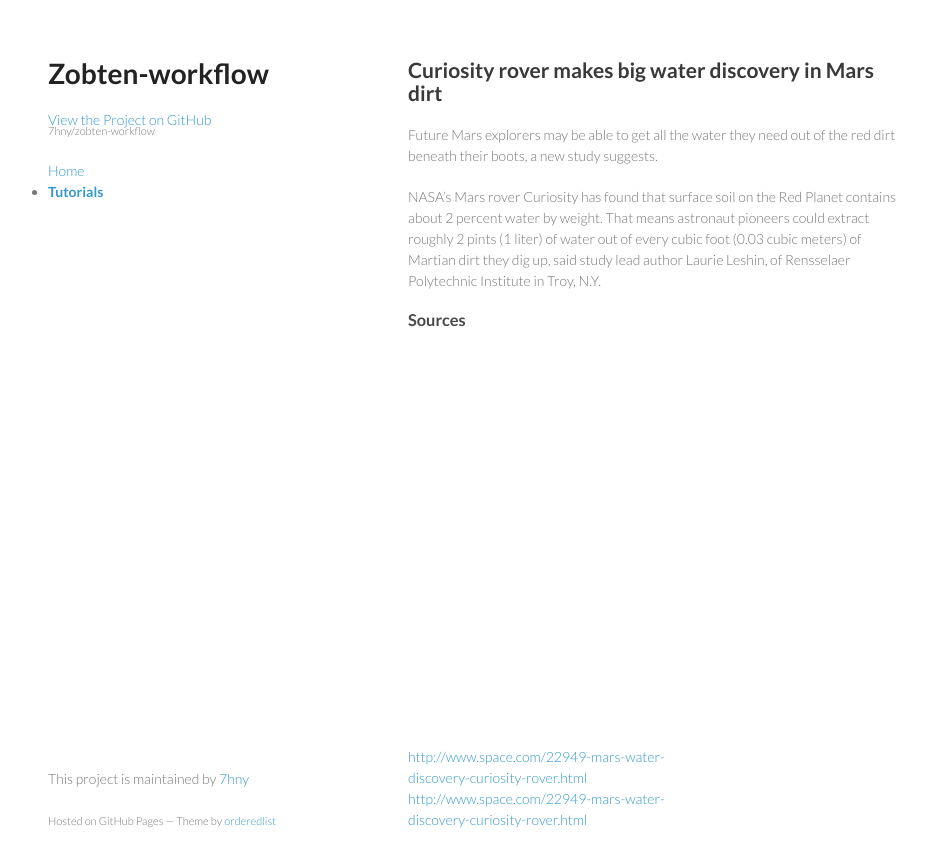
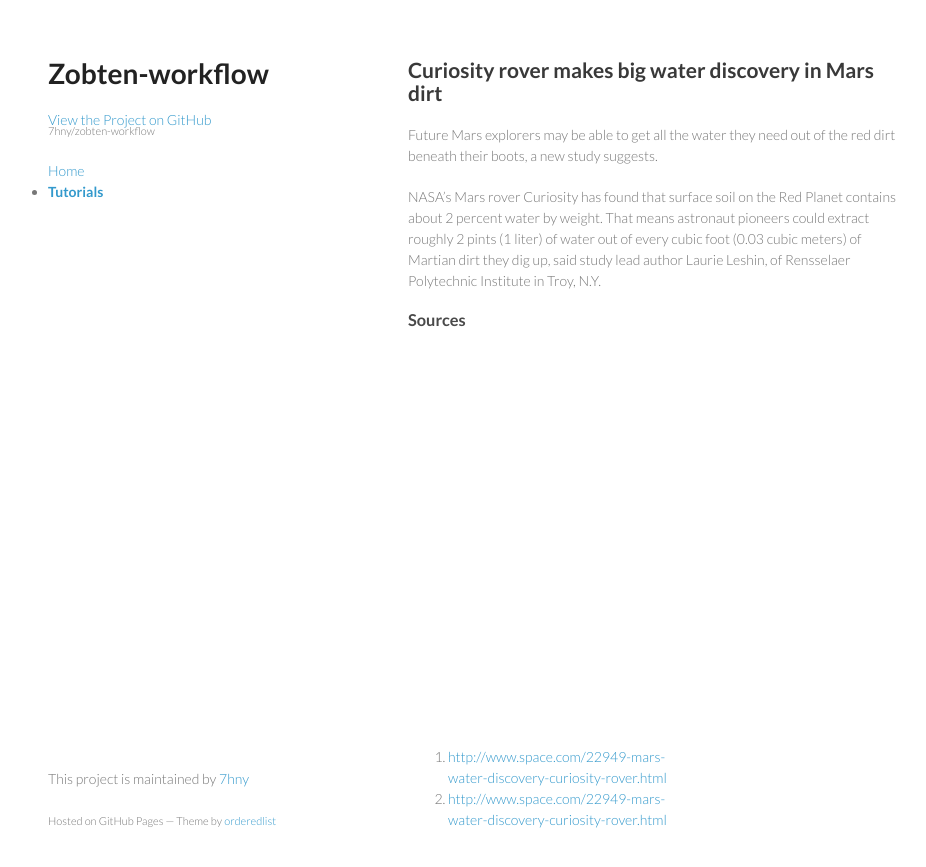
Before and after one commit to 7hny/zobten-workflow, a Jekyll site: the page built from _posts/tutorials/2013-09-26-water-in-martian-dirt.md, in a window 1280 px wide. Shown: the top 867 px of the page, without its empty margins (162-1088 px from the left). Built offline with Jekyll 4.4.1, drawn with Linux system fonts in a browser that asks for light colours; Markdown is read by kramdown in place of the engine named in the settings.

Commit message:
Sources fix

```diff
--- a/_layouts/tutorial.html
+++ b/_layouts/tutorial.html
@@ -6,7 +6,7 @@ layout: default
 
 <h3>Sources</h3>
 <footer>
-    <ol class="list-unstyled">
+    <ol>
         {% for source in page.sources %}
         <li><a href="{{source.url}}">{{source.title}}</a></li>
         {% endfor %}
```
